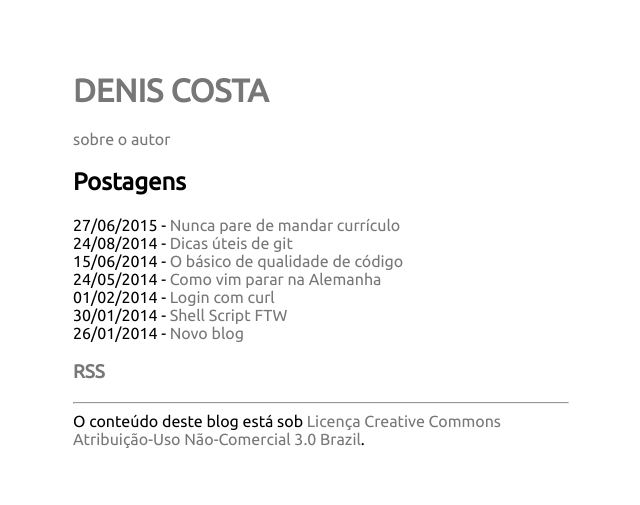
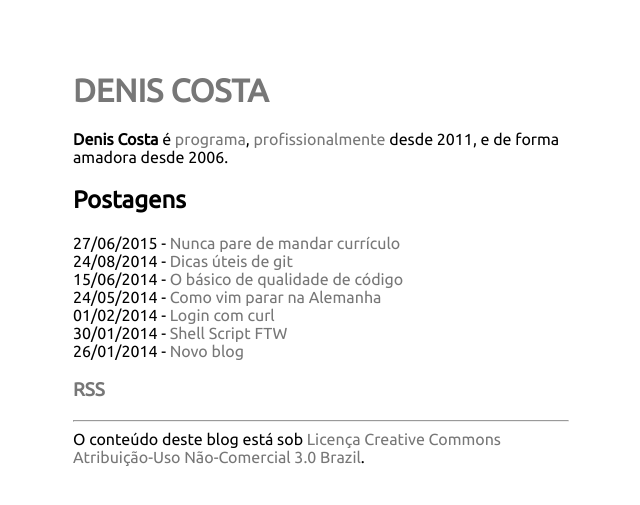
Before and after one commit to deniscostadsc/deniscostadsc.github.io, a Jekyll site: the page built from index.html, in a window 1280 px wide. Shown: the top 505 px of the page, without its empty margins (319-959 px from the left). Built offline with Jekyll 4.4.1, drawn with Linux system fonts in a browser that asks for light colours; Markdown is read by kramdown in place of the engine named in the settings.

Commit message:
Move about text to main page

```diff
--- a/index.html
+++ b/index.html
@@ -1,10 +1,14 @@
 ---
 layout: default
-meta_description: Blog sobre programação, Linux, web, Python, C/C++, etc..
+meta_description: Blog sobre programação, Linux, web, Python, etc..
 meta_keywords: denis, costa, deniscostadsc, python, shell, linux
 ---
 
-<a href="/about.html" title="Sobre o autor">sobre o autor</a>
+<article>
+    <p>
+        <strong>Denis Costa</strong> é <a href="https://github.com/deniscostadsc" title="Meu perfil no Github">programa</a>, <a href="https://www.linkedin.com/in/deniscosta/" title="Meu perfil no Linkedin">profissionalmente</a> desde 2011, e de forma amadora desde 2006.
+    </p>
+</article>
 
 <h2>Postagens</h2>
 
```
Also changed, not shown: about.html (deleted, +0 -11 lines).
